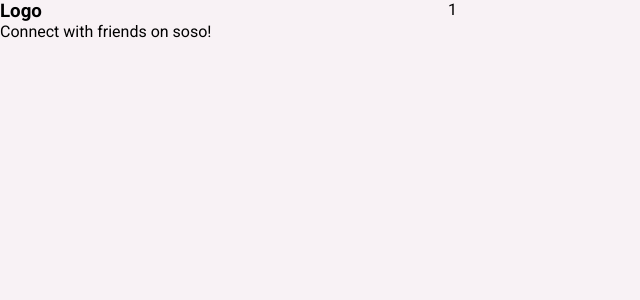
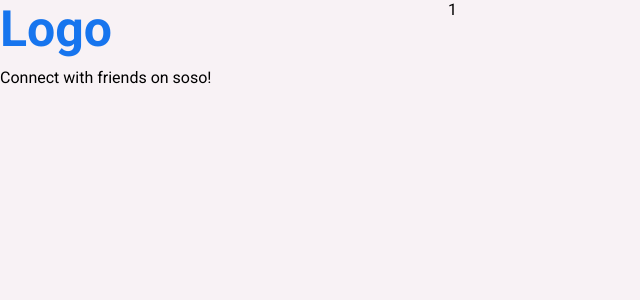
Before and after one commit to francisuloko/social-media, a React (Create React App) app: page / in a window 1280 px wide. Shown: the top 300 px of the page, without its empty margins (0-640 px from the left). Built offline with nearby package versions, Linux system fonts and the light colour scheme.

Commit message:
Add styling for logo

```diff
--- a/src/pages/login/login.css
+++ b/src/pages/login/login.css
@@ -15,3 +15,10 @@
   flex: 1;
   flex-direction: column;
 }
+
+.loginLogo {
+  font-size: 50px;
+  font-weight: bold;
+  color: #1775ee;
+  margin-bottom: 10px;
+}
```
